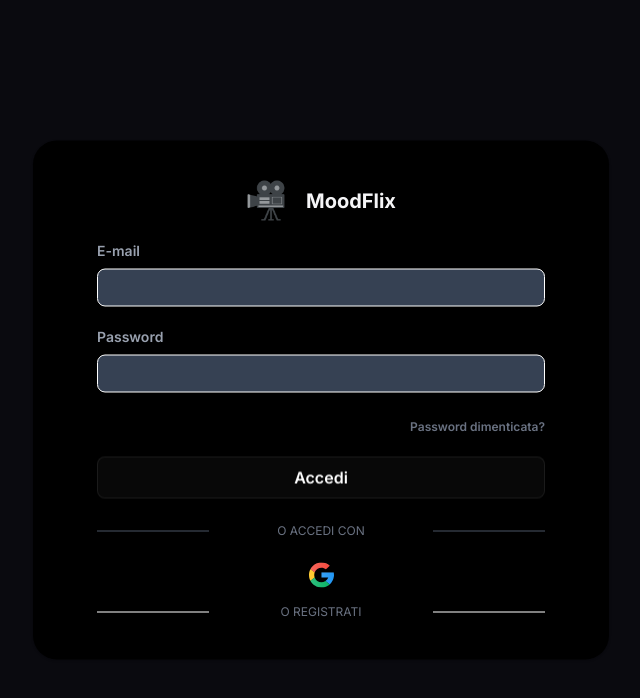
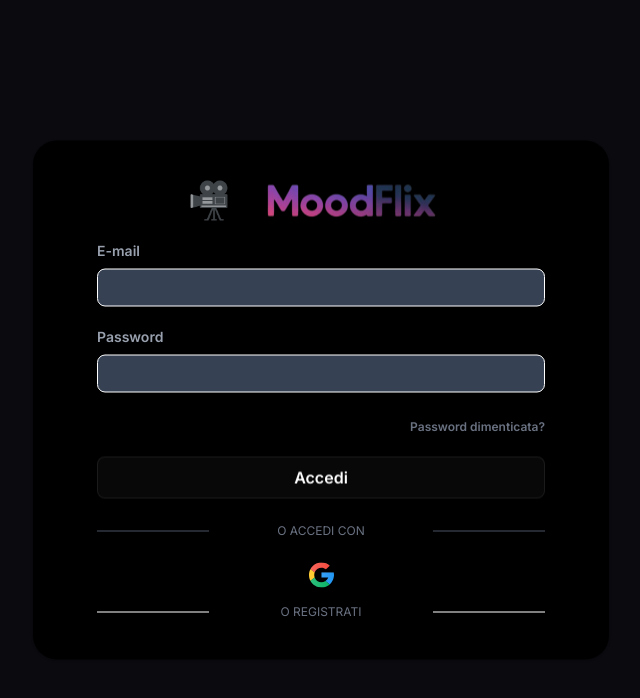
Before and after one commit to SerKasai/mood-based-movie-selector, a React (Vite) app: page / in a window 1280 px wide. Shown: the top 698 px of the page, without its empty margins (319-959 px from the left). Built offline with nearby package versions, Linux system fonts and the light colour scheme; no server answers.

Commit message:
add logo

```diff
--- a/src/components/Header.tsx
+++ b/src/components/Header.tsx
@@ -35,7 +35,13 @@
             <div className="w-10 h-10 rounded-xl flex items-center justify-center cursor-pointer">
               <img src="/emojione--movie-camera.png" alt="icon-camera" />
             </div>
-            <span className="text-xl font-bold text-foreground">MoodFlix</span>
+            <span className="text-xl font-bold text-foreground">
+              <img
+                src="/logo_MoodFlix.png"
+                alt="logo"
+                className="h-10 object-contain"
+              />
+            </span>
           </div>
           <nav className="hidden md:flex items-center gap-8">
             <a
--- a/src/components/LoginForm.tsx
+++ b/src/components/LoginForm.tsx
@@ -37,7 +37,13 @@
             <div className="w-10 h-10 rounded-xl flex items-center justify-center">
               <img src="/emojione--movie-camera.png" alt="icon-camera" />
             </div>
-            <span className="text-xl font-bold text-foreground">MoodFlix</span>
+            <span className="text-xl font-bold text-foreground">
+              <img
+                src="/logo_MoodFlix.png"
+                alt="logo"
+                className="h-10 object-contain"
+              />
+            </span>
           </div>
 
           {/* FORM EMAIL E PASSWORD */}
```
Also changed, not shown: public/logo_MoodFlix.png (added).
